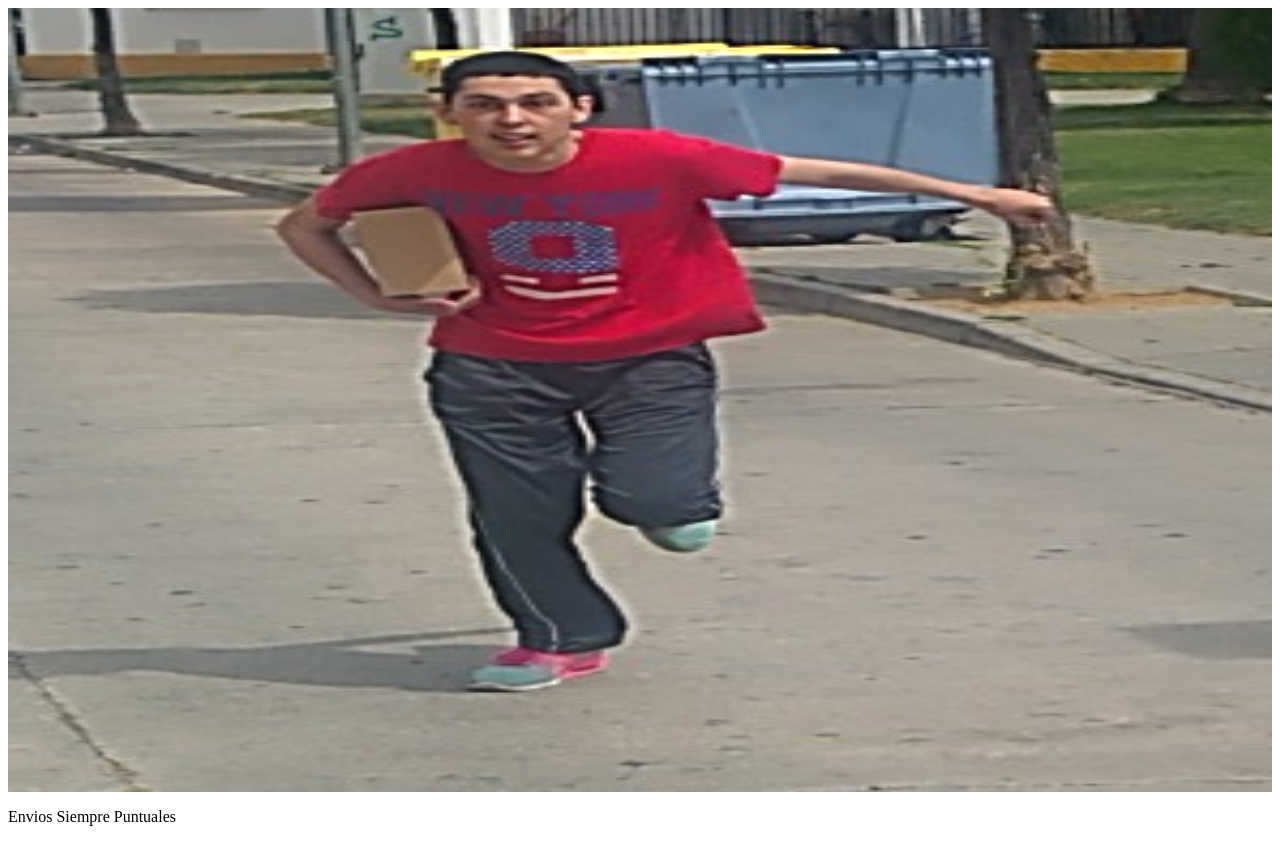
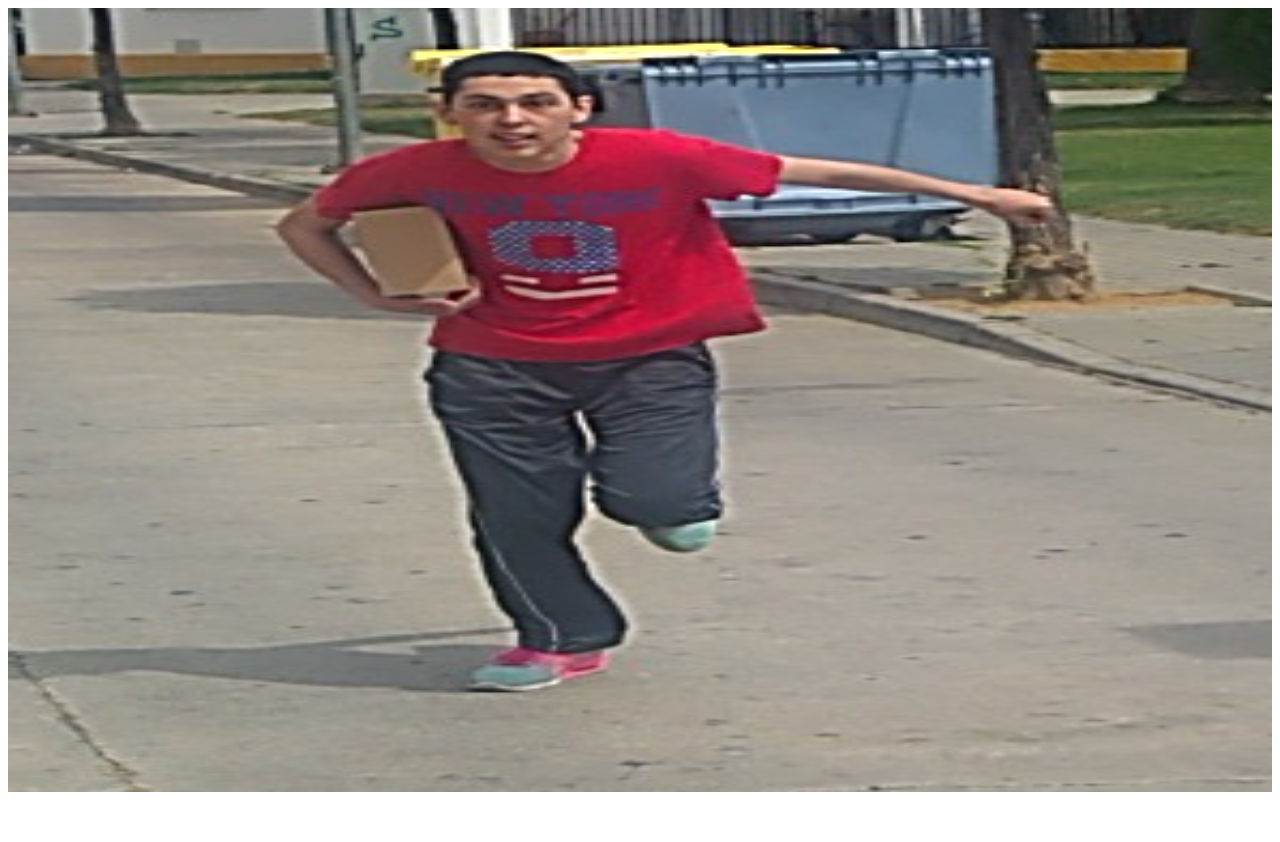
Before and after one commit to SpainLMS/mail, a plain HTML site: page index.html in a window 1280 px wide. After the commit the page ends 800 px from the top, so only its background shows below. Drawn offline with Linux system fonts and the light colour scheme.

Commit message:
Update index.html

```diff
--- a/index.html
+++ b/index.html
@@ -1,2 +1 @@
 <img width="100%" height="100%" src="/FastSend.png"></img>
-<p> Envios Siempre Puntuales </p>
```
